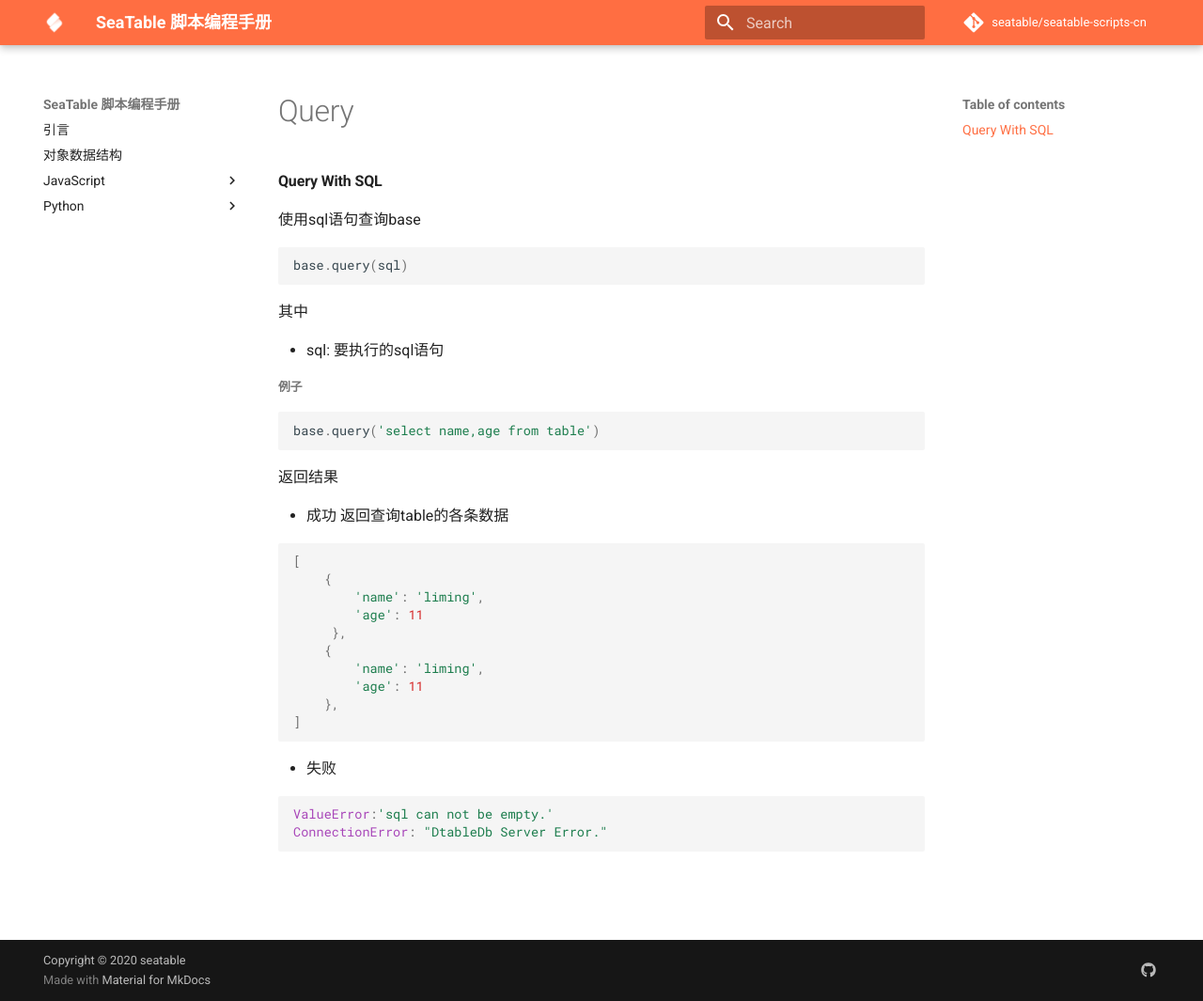
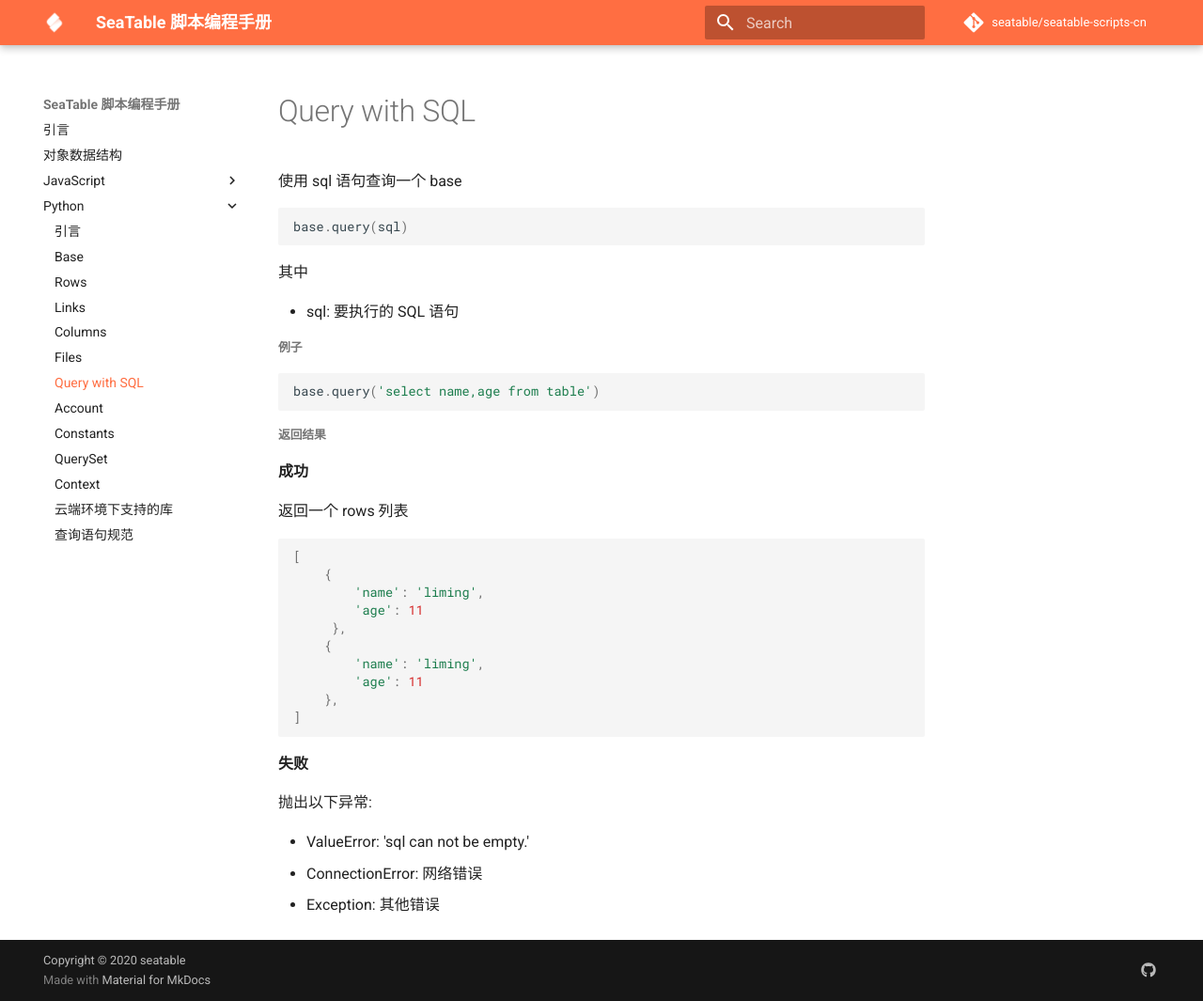
Before and after one commit to seatable/seatable-scripts-cn, an MkDocs documentation site: the page built from manual/python/query.md, in a window 1280 px wide and 1065 px high. Shown: the whole window at 94% size. Built offline with MkDocs 1.6.1 and Material for MkDocs 9.7.7, drawn with Linux system fonts in a browser that asks for light colours; comment, search, counter and statistics services are not loaded.

Commit message:
Improve query with SQL

````diff
--- a/manual/python/query.md
+++ b/manual/python/query.md
@@ -1,9 +1,6 @@
-# Query
+# Query with SQL
 
-
-#### Query With SQL
-
-使用sql语句查询base
+使用 sql 语句查询一个 base
 
 ```python
 base.query(sql)
@@ -11,16 +8,19 @@
 
 其中
 
-* sql: 要执行的sql语句
+* sql: 要执行的 SQL 语句
 
 ##### 例子
 
 ```python
 base.query('select name,age from table')
 ```
-返回结果
 
-* 成功 返回查询table的各条数据
+##### 返回结果
+
+**成功**
+
+返回一个 rows 列表
 
 ```python
 [
@@ -34,9 +34,11 @@
     },
 ]
 ```
-* 失败
 
-```python
-ValueError:'sql can not be empty.'
-ConnectionError: "DtableDb Server Error."
-```
+**失败**
+
+抛出以下异常:
+
+* ValueError: 'sql can not be empty.'
+* ConnectionError: 网络错误
+* Exception: 其他错误
--- a/mkdocs.yml
+++ b/mkdocs.yml
@@ -58,13 +58,14 @@
   - Python:
     - 引言: python/README.md
     - Base: python/base.md
-    - QuerySet: python/queryset.md
     - Rows: python/rows.md
     - Links: python/links.md
     - Columns: python/columns.md
     - Files: python/files.md
+    - Query with SQL: python/query.md
     - Account: python/account.md
     - Constants: python/constants.md
+    - QuerySet: python/queryset.md
     - Context: python/context.md
     - 云端环境下支持的库: python/libs.md
     - 查询语句规范: python/query-sentences.md
````
